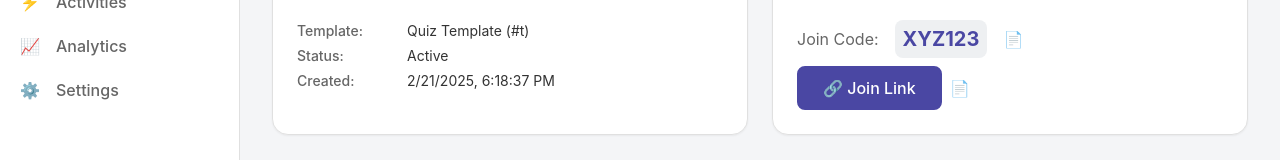
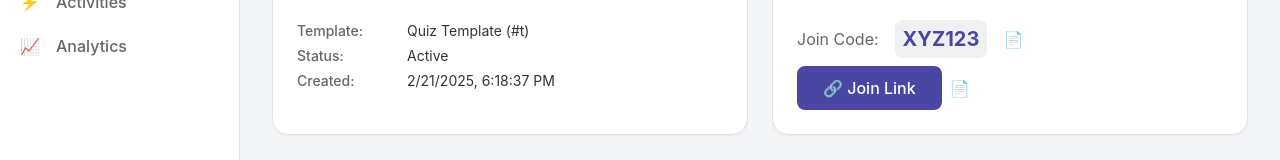
Before and after one commit to MiraZzle/hlasovatko-bachelor-thesis, a SvelteKit app in the folder manager/: page /sessions/1/overview in a window 1280 px wide. Shown: the part 135-295 px from the top of the page. Built offline with nearby package versions, Linux system fonts and the light colour scheme.

Commit message:
chore: redo routing in sessions

```diff
--- a/manager/src/components/dashboard/SessionRow.svelte
+++ b/manager/src/components/dashboard/SessionRow.svelte
@@ -38,7 +38,7 @@
 	// --- NEW: Row Click Handler ---
 	function handleRowClick(): void {
 		// Navigate to the analytics page for this specific session
-		goto(`/sessions/${session.id}/analytics`);
+		goto(`/sessions/${session.id}/overview`);
 	}
 
 	// Lowercase status for class modifier
--- a/manager/src/routes/sessions/[session_id]/+layout.svelte
+++ b/manager/src/routes/sessions/[session_id]/+layout.svelte
@@ -39,8 +39,7 @@
 	const sidebarLinks = [
 		{ href: `/sessions/${session_id}/overview`, label: 'Overview', icon: IconOverview },
 		{ href: `/sessions/${session_id}/activities`, label: 'Activities', icon: IconActivities },
-		{ href: `/sessions/${session_id}/analytics`, label: 'Analytics', icon: IconAnalytics },
-		{ href: `/sessions/${session_id}/settings`, label: 'Settings', icon: IconSettings }
+		{ href: `/sessions/${session_id}/analytics`, label: 'Analytics', icon: IconAnalytics }
 	];
 
 	// --- Handlers passed to Sidebar ---
```
